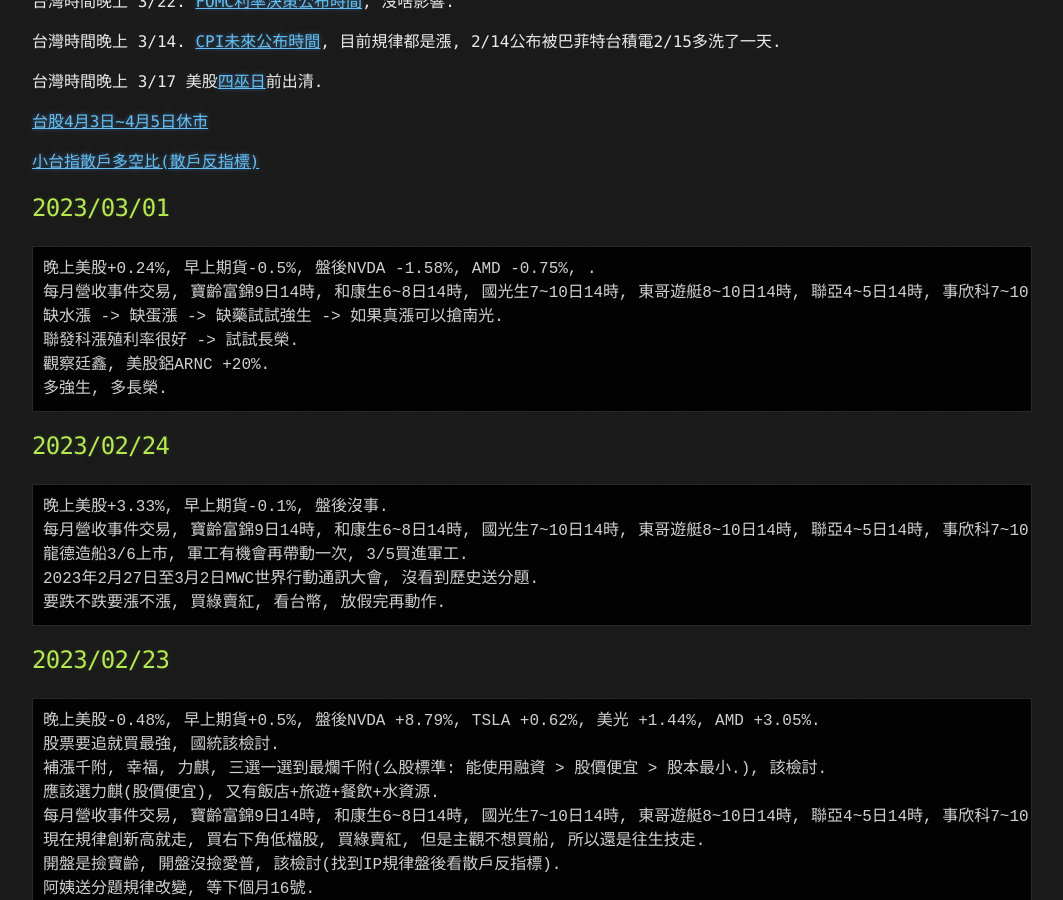
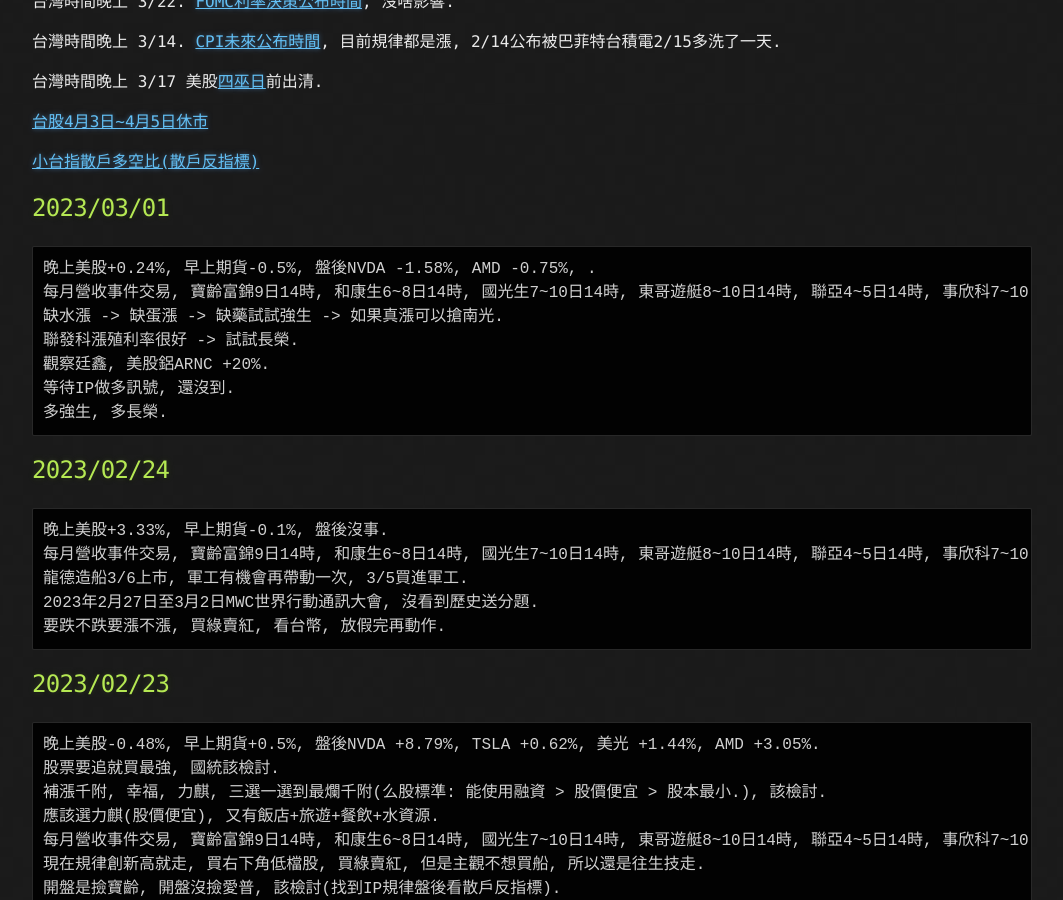
Before and after one commit to lepg5487/Stock_God, a Jekyll site: the page built from index.md, in a window 1280 px wide and 900 px high, scrolled down 428 px. Shown: the whole window, without its empty margins (108-1171 px from the left). Built offline with Jekyll 4.4.1, drawn with Linux system fonts in a browser that asks for light colours; our own code applies the rules of GitHub Pages for plain Markdown files.

Commit message:
Update index.md

````diff
--- a/index.md
+++ b/index.md
@@ -27,6 +27,7 @@
 缺水漲 -> 缺蛋漲 -> 缺藥試試強生 -> 如果真漲可以搶南光.
 聯發科漲殖利率很好 -> 試試長榮.
 觀察廷鑫, 美股鋁ARNC +20%.
+等待IP做多訊號, 還沒到.
 多強生, 多長榮.
 ```
 
````
